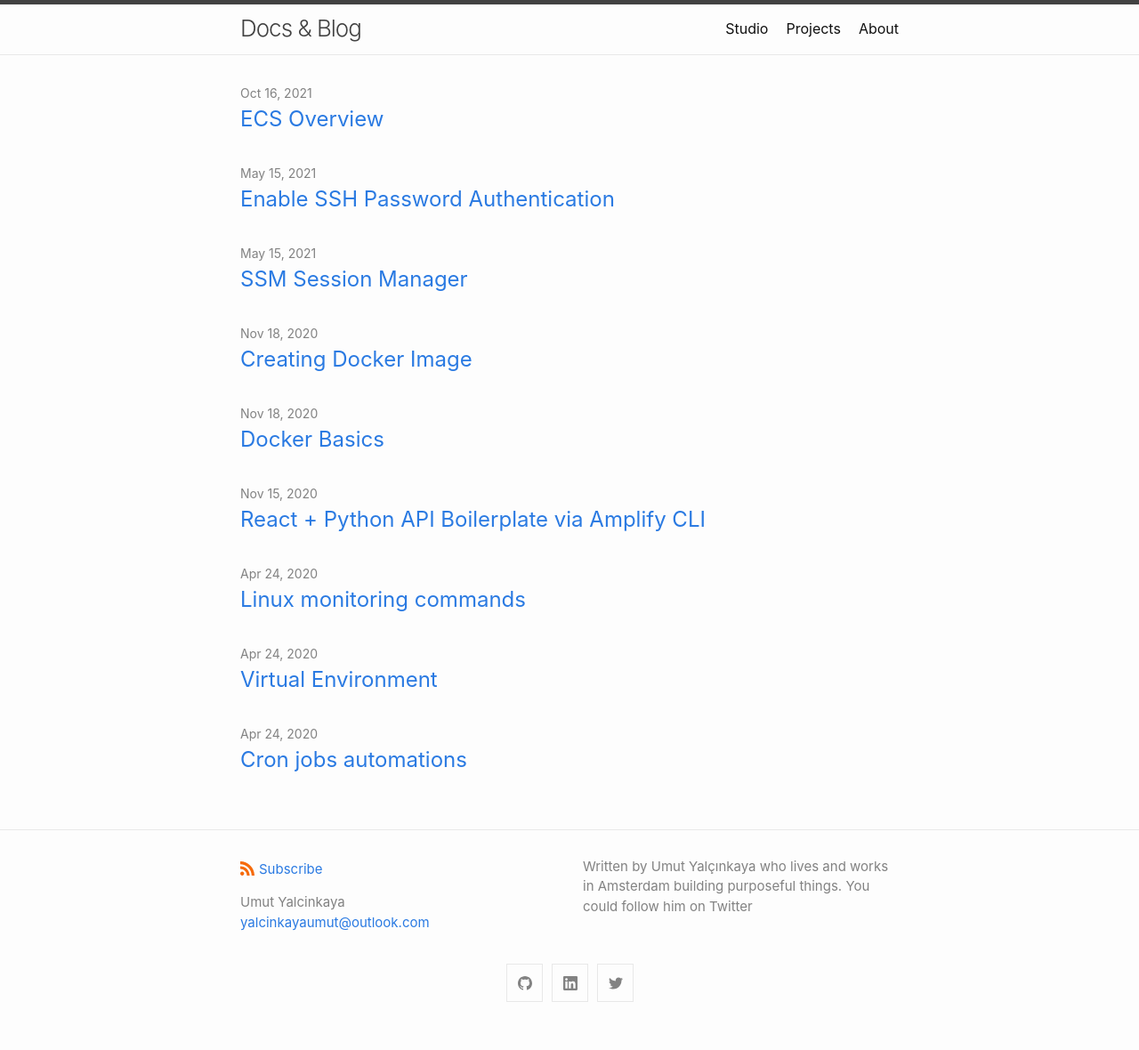
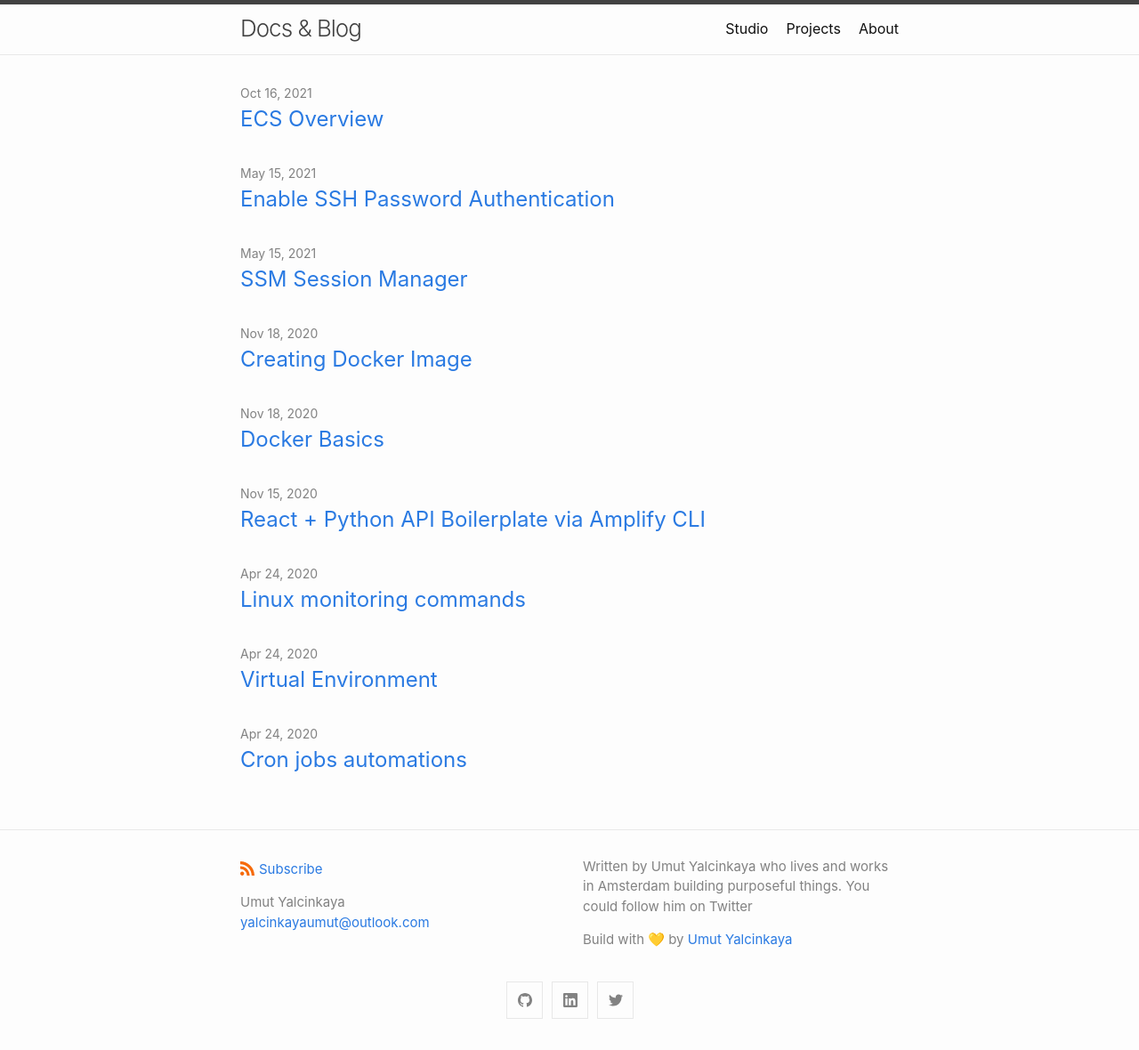
Before and after one commit to oykuykaya/jekyll-starter, a Jekyll site: the page built from index.md, in a window 1280 px wide. Shown: the whole page at 89% size. Built offline with Jekyll 4.4.1, drawn with Linux system fonts in a browser that asks for light colours.

Commit message:
footer changed

```diff
--- a/_config.yml
+++ b/_config.yml
@@ -22,8 +22,9 @@ title: Docs & Blog
 author:
   name: Umut Yalcinkaya
   email: yalcinkayaumut@outlook.com
+website: https://umutykaya.com/
 description: > # this means to ignore newlines until "show_excerpts:"
-  Written by Umut Yalçınkaya who lives and works in Amsterdam building purposeful things.
+  Written by Umut Yalcinkaya who lives and works in Amsterdam building purposeful things.
   You could follow him on Twitter
 show_excerpts: false # set to true to show excerpts on the homepage
 
--- a/_includes/footer.html
+++ b/_includes/footer.html
@@ -25,13 +25,16 @@
       </div>
       <div class="footer-col">
         <p>{{ site.description | escape }}</p>
+        {%- if page.title -%}
+          <p class="copyright">Build with  &#128155; by <a class="" href="{{ site.website }}"></a></p>
+        {%- endif -%}
+        <p>Build with  &#128155; by <a class="" href="{{ site.website }}">{{ site.author.name }}</a></p>
       </div>
     </div>
 
     <div class="social-links">
       {%- include social.html -%}
     </div>
-
   </div>
 
 </footer>
```
